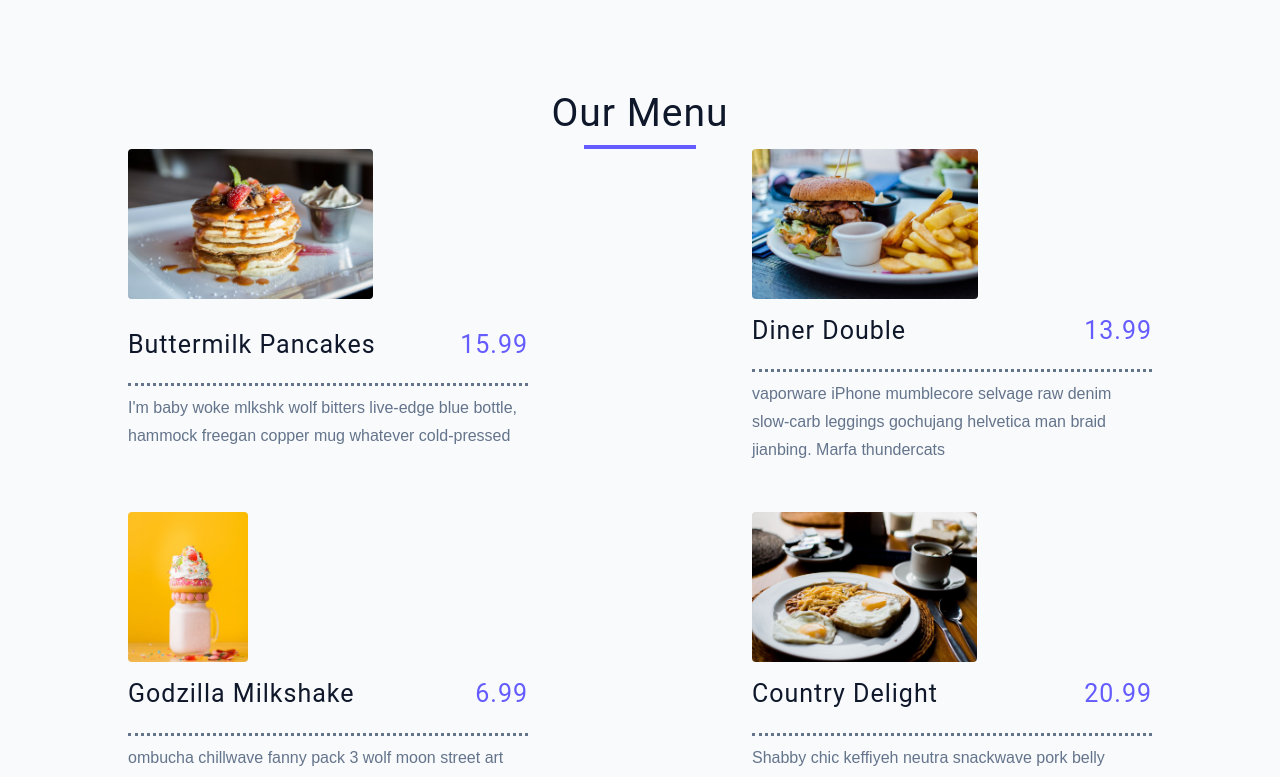
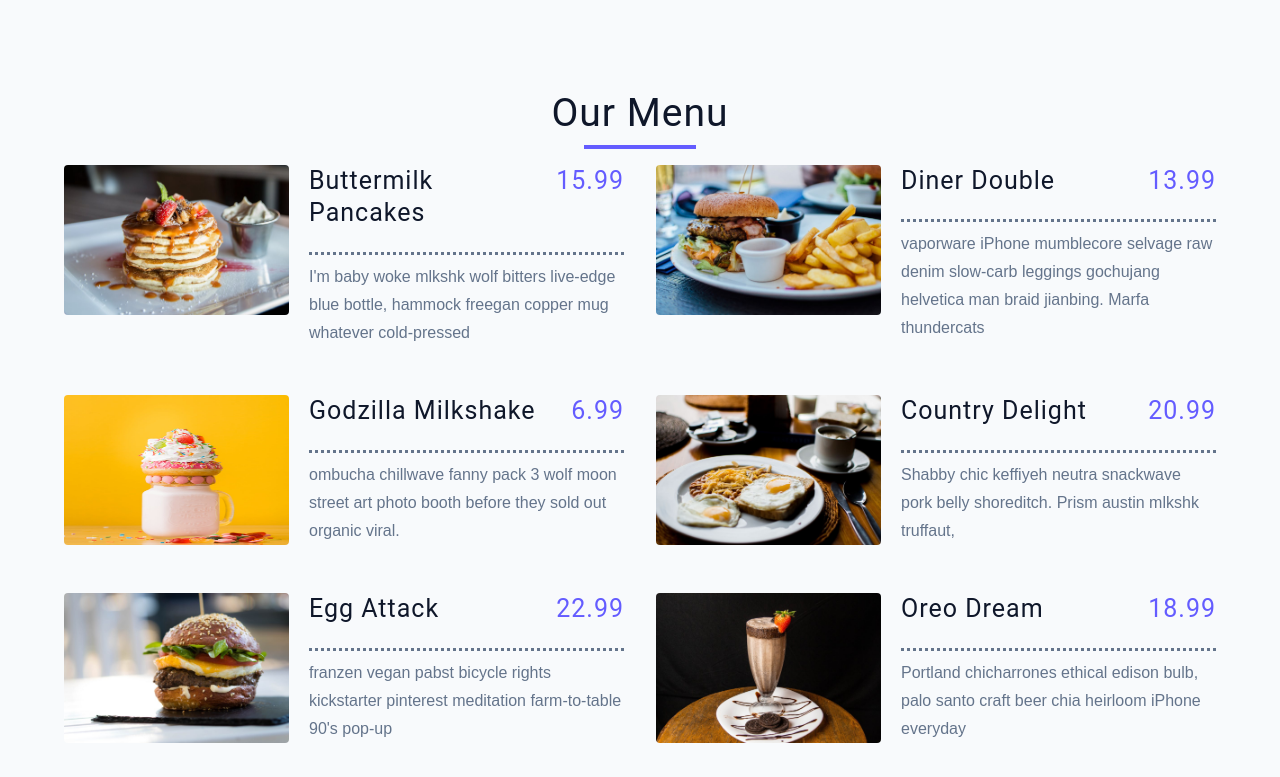
Before and after one commit to NarminGale/React-Projects, a React (Create React App) app in the folder 05-Menu/: page / in a window 1280 px wide. Shown: the top 777 px of the page. Built offline with nearby package versions, Linux system fonts and the light colour scheme.

Commit message:
Added media query for 768px screen width

```diff
--- a/05-Menu/src/index.css
+++ b/05-Menu/src/index.css
@@ -243,6 +243,7 @@ ul {
 
 .title {
   text-align: center;
+  margin-bottom: 1rem;
 }
 
 .title-underline {
@@ -299,6 +300,8 @@ Menu
 
 .photo {
   height: 200px;
+  width: 100%;
+  display: block;
   border-radius: var(--borderRadius);
 }
 
@@ -322,9 +325,20 @@ Menu
   color: var(--grey-500);
 }
 
+@media screen and (min-width: 768px) {
+  .menu-item {
+    grid-template-columns: 225px 1fr;
+    gap: 0 1.25rem;
+    max-width: 40rem;
+  }
+  .photo {
+    height: 175px;
+  }
+}
+
 @media screen and (min-width: 1200px) {
   .section-center {
-    width: 95vw;
+    /* width: 95vw; */
     grid-template-columns: 1fr 1fr;
   }
   .photo {
```
